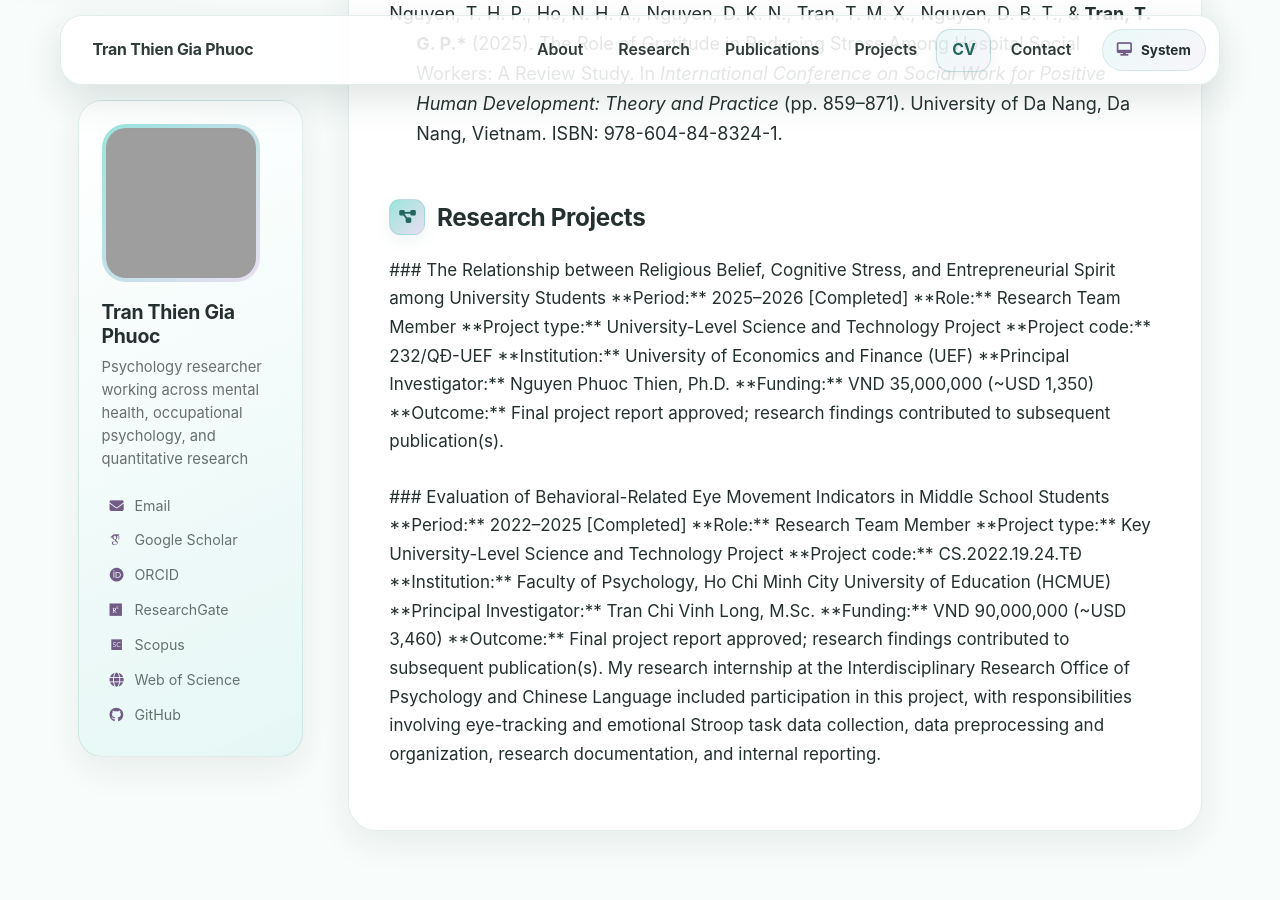
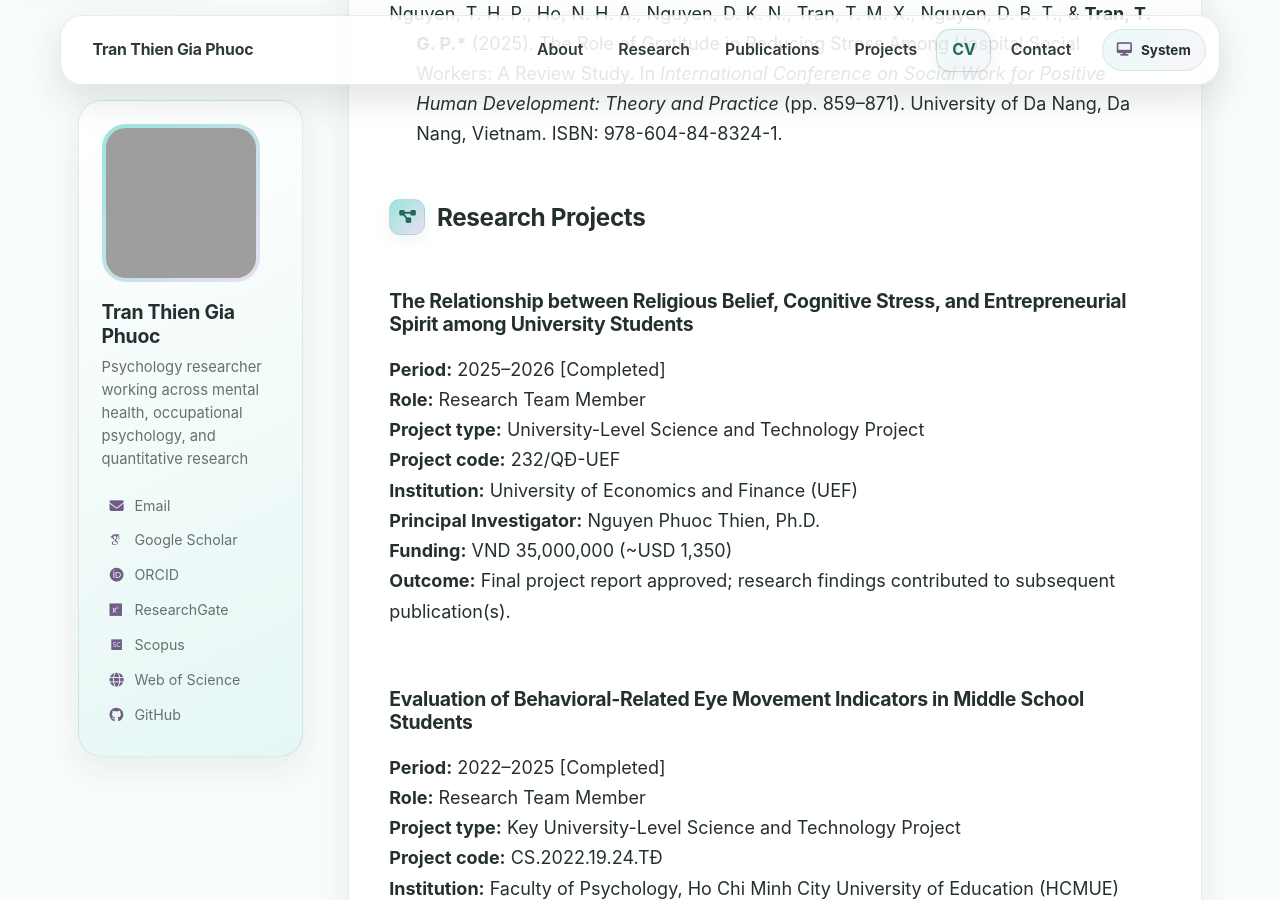
Before and after one commit to ttgpPsychMH/ttgpPsychMH.github.io, a Jekyll site: the page built from _pages/cv.md, in a window 1280 px wide and 900 px high, scrolled down 10877 px. Built offline with Jekyll 4.4.1, drawn with Linux system fonts in a browser that asks for light colours; some web fonts are replaced; a script that is not in the unit is left out; some of the changed text lies outside the part shown; grey boxes are pictures that could not be loaded.

Commit message:
Ensure Markdown renders inside data-driven sections: _pages/cv.md

```diff
--- a/_pages/cv.md
+++ b/_pages/cv.md
@@ -235,7 +235,7 @@ Test Date: April 2022
 
 <!-- CV_PROJECTS_START -->
 {% for project in site.data.projects %}
-<section class="cv-project" data-project-id="{{ project.id }}">
+<section class="cv-project" data-project-id="{{ project.id }}" markdown="1">
 
 ### {{ project.title }}
 
```
